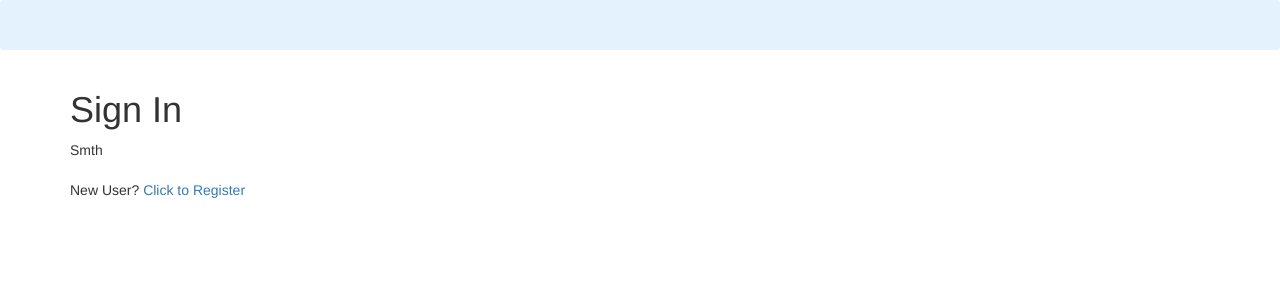
After one commit to Przestrzel/InstagramClone, a Flask app: template app/templates/auth/login.html in a window 1280 px wide. The commit adds this page. Shown: the top 300 px of the page. Run offline with Flask 2, Linux system fonts and the light colour scheme; the template is opened without the code that fills it, so the values that code supplies are empty; some libraries are stand-ins or nearby versions.

Commit message:
Add login page

```diff
--- a/app/__init__.py
+++ b/app/__init__.py
@@ -20,4 +20,7 @@ def create_app(config=Config):
     from app.errors import bp as errors_bp
     app.register_blueprint(errors_bp)
 
+    from app.auth import bp as auth_bp
+    app.register_blueprint(auth_bp)
+
     return app
--- /dev/null
+++ b/app/auth/__init__.py
@@ -0,0 +1,5 @@
+from flask import Blueprint
+
+bp = Blueprint('auth', __name__)
+
+from app.auth import routes
--- a/app/errors/__init__.py
+++ b/app/errors/__init__.py
@@ -1,4 +1,4 @@
-from flask 4import Blueprint
+from flask import Blueprint
 
 bp = Blueprint('errors', __name__)
 
--- /dev/null
+++ b/app/templates/auth/login.html
@@ -0,0 +1,12 @@
+{% extends 'base.html' %}
+
+{% block app_content %}
+    <h1>Sign In</h1>
+    <div class="row">
+        <div class="col-md-4">
+            Smth
+        </div>
+    </div>
+    <br>
+    <p>New User? <a href="{{ url_for('auth.login') }}">Click to Register</a></p>
+{% endblock %}
--- a/app/templates/base.html
+++ b/app/templates/base.html
@@ -1 +1,12 @@
 {% extends 'bootstrap/base.html' %}
+
+{% block navbar %}
+    <nav class="navbar navbar-light" style="background-color: #e3f2fd;">
+    </nav>
+{% endblock %}
+
+{% block content %}
+    <div class="container container-sm">
+        {% block app_content %}{% endblock %}
+    </div>
+{% endblock %}
--- a/app/templates/errors/404.html
+++ b/app/templates/errors/404.html
@@ -1,7 +1,6 @@
 {% extends "base.html" %}
 
 {% block app_content %}
-    <h1>{{ _('Not Found') }}</h1>
-    <p>{{ _('The page you are looking for doesnt exist') }}</p>
-    <p><a href="{{ url_for('main.index') }}">{{ _('Back') }}</a></p>
+    <h1>File Not Found</h1>
+    <p><a href="{{ url_for('main.index') }}">Back</a></p>
 {% endblock %}
--- a/app/templates/errors/500.html
+++ b/app/templates/errors/500.html
@@ -1,6 +1,6 @@
 {% extends "base.html" %}
 
 {% block app_content %}
-    <h1>{{ _('Server error') }}</h1>
-    <p>{{ _('Probably server doesnt work. Try again later.') }}</p>
+    <h1>Server error</h1>
+    <p>Probably server doesnt work. Try again later.</p>
 {% endblock %}
```
Also changed, not shown: app/auth/routes.py (added, +7 -0 lines), 1 other file.
